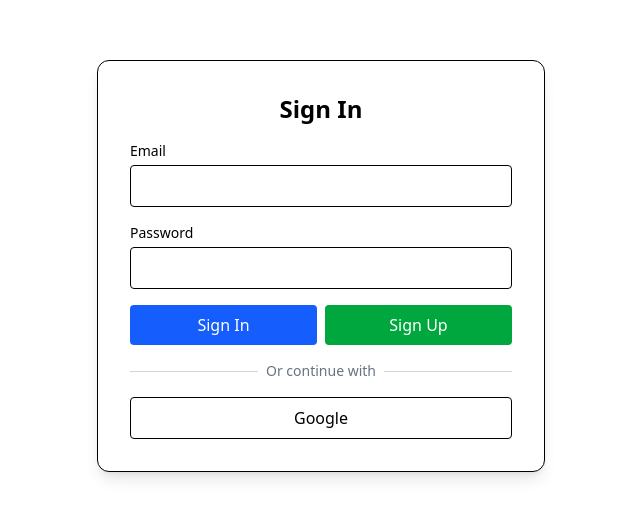
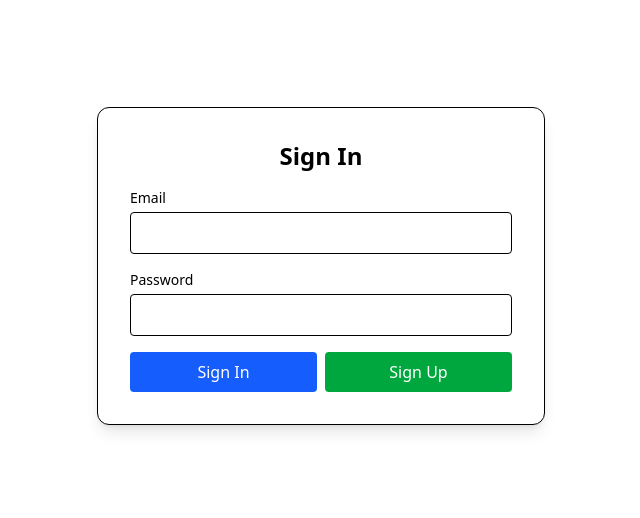
Before and after one commit to The-Dubious-Disc/travel-planner, a Next.js app: page /login in a window 1280 px wide. Shown: the part 134-652 px from the top of the page, without its empty margins (319-959 px from the left). Built offline with nearby package versions, Linux system fonts and the light colour scheme; no server answers.

Commit message:
fix: Add updated_at to schema docs, remove Google auth, simplify login flow

```diff
--- a/src/app/login/page.tsx
+++ b/src/app/login/page.tsx
@@ -35,7 +35,7 @@ export default function LoginPage() {
     setLoading(true)
     setError(null)
 
-    const { error } = await supabase.auth.signUp({
+    const { data, error } = await supabase.auth.signUp({
         email,
         password,
     })
@@ -43,21 +43,20 @@ export default function LoginPage() {
     if (error) {
         setError(error.message)
         setLoading(false)
+        return
+    }
+
+    if (data.session) {
+        router.push('/')
+        router.refresh()
     } else {
-        setError('Check your email for the confirmation link.')
+        // Fallback if auto-confirm is not enabled, though we assume it is.
+        // If no session, we probably shouldn't redirect as they aren't logged in,
+        // but the prompt implies a simplified flow.
+        // We will just show a generic message if no session is immediately available
+        // to avoid a broken redirect loop or confusing state.
+        setError('Account created. Please sign in.')
         setLoading(false)
-    }
-  }
-
-  const handleGoogleLogin = async () => {
-    const { error } = await supabase.auth.signInWithOAuth({
-      provider: 'google',
-      options: {
-        redirectTo: `${location.origin}/auth/callback`,
-      },
-    })
-    if (error) {
-      setError(error.message)
     }
   }
 
@@ -108,22 +107,6 @@ export default function LoginPage() {
             </button>
           </div>
         </form>
-
-        <div className="relative">
-          <div className="absolute inset-0 flex items-center">
-            <div className="w-full border-t border-gray-300"></div>
-          </div>
-          <div className="relative flex justify-center text-sm">
-            <span className="px-2 bg-white text-gray-500">Or continue with</span>
-          </div>
-        </div>
-
-        <button
-          onClick={handleGoogleLogin}
-          className="w-full p-2 border rounded flex items-center justify-center gap-2 hover:bg-gray-50"
-        >
-          <span>Google</span>
-        </button>
       </div>
     </div>
   )
```
Also changed, not shown: 1 other file (tests, documents, lock files or other folders).
